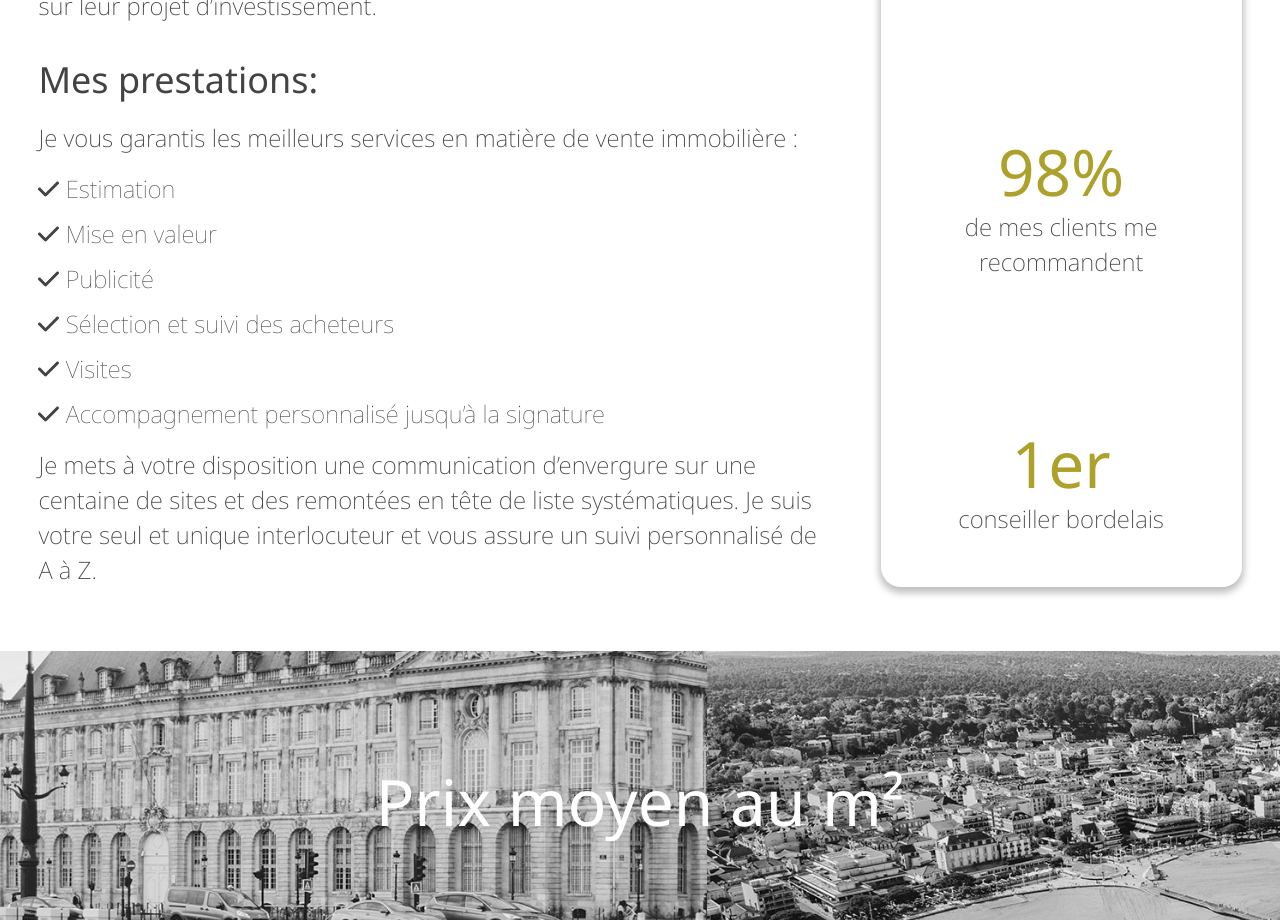
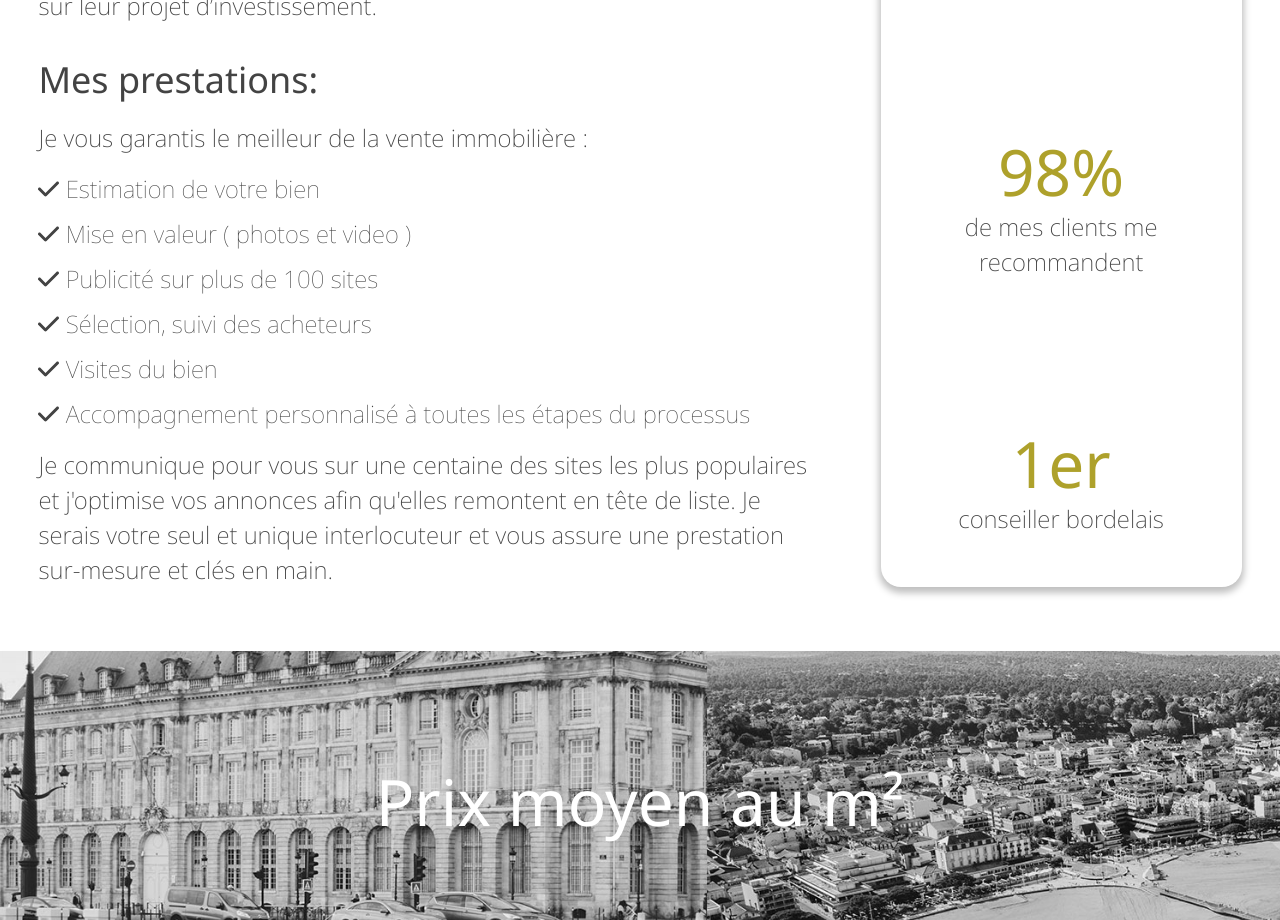
Before and after one commit to magicniclus/monIndependant, a React (Create React App) app: page / in a window 1280 px wide. Shown: the part 860-1780 px from the top of the page. Built offline with nearby package versions, Linux system fonts and the light colour scheme.

Commit message:
Update TopMainContainer.js

```diff
--- a/src/components/main/TopMainContainer.js
+++ b/src/components/main/TopMainContainer.js
@@ -73,16 +73,16 @@ const TopMainContainer = () => {
                     </div>
                     <div className="prestations">
                         <h3>Mes prestations:</h3>
-                        <p>Je vous garantis les meilleurs services en matière de vente immobilière : </p>
+                        <p>Je vous garantis le meilleur de la vente immobilière : </p>
                         <ul>
-                            <li><FontAwesomeIcon icon={faCheck} color="#434343" />  Estimation</li>
-                            <li><FontAwesomeIcon icon={faCheck} color="#434343" />  Mise en valeur</li>
-                            <li><FontAwesomeIcon icon={faCheck} color="#434343" />  Publicité</li>
-                            <li><FontAwesomeIcon icon={faCheck} color="#434343" />  Sélection et suivi des acheteurs </li>
-                            <li><FontAwesomeIcon icon={faCheck} color="#434343" />  Visites</li>
-                            <li><FontAwesomeIcon icon={faCheck} color="#434343" />  Accompagnement personnalisé jusqu’à la signature</li>
+                            <li><FontAwesomeIcon icon={faCheck} color="#434343" />  Estimation de votre bien</li>
+                            <li><FontAwesomeIcon icon={faCheck} color="#434343" />  Mise en valeur ( photos et video )</li>
+                            <li><FontAwesomeIcon icon={faCheck} color="#434343" />  Publicité sur plus de 100 sites</li>
+                            <li><FontAwesomeIcon icon={faCheck} color="#434343" />  Sélection, suivi des acheteurs </li>
+                            <li><FontAwesomeIcon icon={faCheck} color="#434343" />  Visites du bien</li>
+                            <li><FontAwesomeIcon icon={faCheck} color="#434343" />  Accompagnement personnalisé à toutes les étapes du processus</li>
                         </ul>
-                        <p>Je mets à votre disposition une communication d’envergure sur une centaine de sites et des remontées en tête de liste systématiques. Je suis votre seul et unique interlocuteur et vous assure un suivi personnalisé de A à Z.</p>
+                        <p>Je communique pour vous sur une centaine des sites les plus populaires et j'optimise vos annonces afin qu'elles remontent en tête de liste. Je serais votre seul et unique interlocuteur et vous assure une prestation sur-mesure et clés en main.</p>
                     </div>
                 </div>
                 <div className="rightContainer">
```
